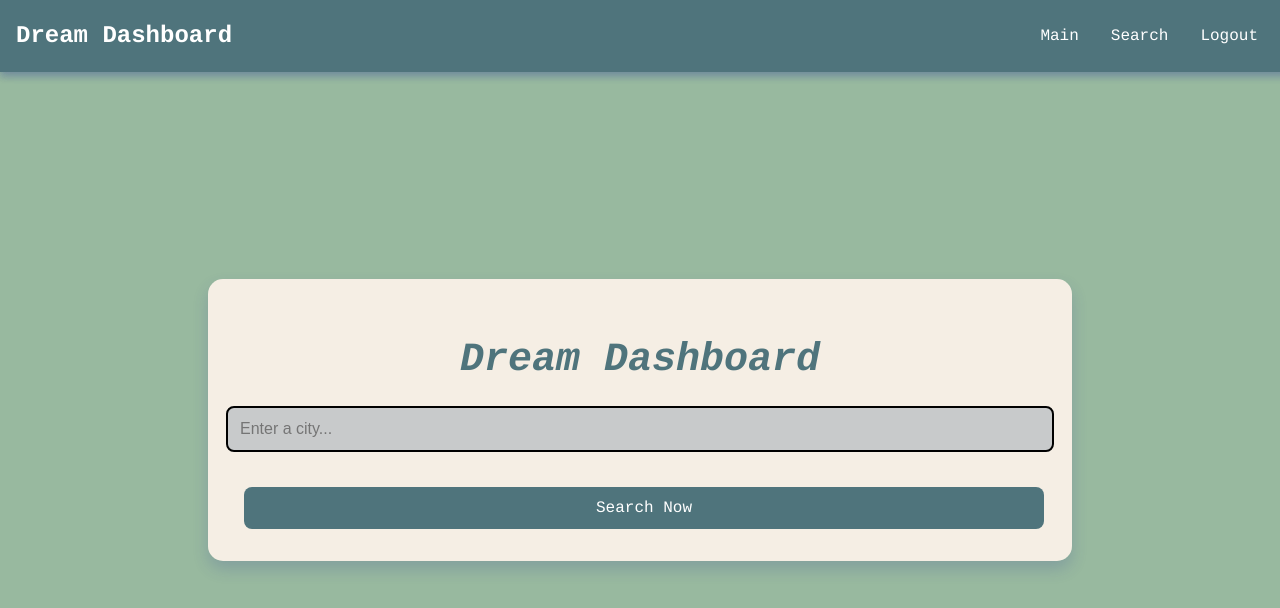
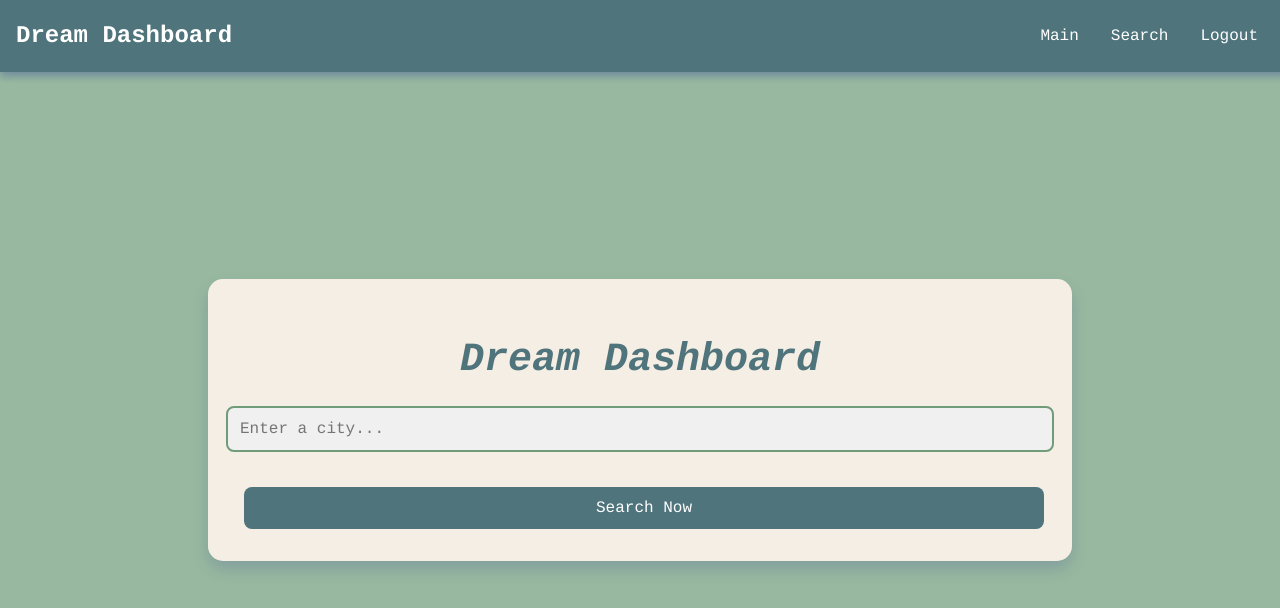
Before and after one commit to preethi-ca/cmd-f, a React (Vite) app: page /home in a window 1280 px wide. Shown: the top 608 px of the page. Built offline with nearby package versions, Linux system fonts and the light colour scheme.

Commit message:
Minor UI changes

```diff
--- a/src/pages/Home.css
+++ b/src/pages/Home.css
@@ -49,11 +49,15 @@
     border-radius: 8px;
     outline: none;
     transition: border-color 0.3s ease;
-    background-color: #c8cacb;
+    border: 2px solid #719C7A;
+    background-color: #f0f0f0; /* Change the background color */
+    color: #524747; /* Dark grey text color */
+    font-family: 'Courier', monospace;
+    outline: none;
   }
 
   .home-box input[type="text"]:focus {
-    border-color: inherit; /* Keep the original border color on focus */
+    border-color: #50685d; /* Change the border color on focus */
   }
 
   /* Button styling */
--- a/src/pages/Login.css
+++ b/src/pages/Login.css
@@ -11,13 +11,14 @@ body {
   overflow: hidden;
 }
 
-@keyframes typewriter{
-    from{width: 0;}
-    to{width: 8ch;} /* Adjust the width to match the length of the text */
+@keyframes typewriter {
+  from { width: 0; }
+  to { width: 8ch; } /* Adjust the width to match the length of the text */
 }
-  @keyframes blinkTextCursor{
-    from{border-right-color: #284a52;}
-    to{border-right-color: transparent;}
+
+@keyframes blinkTextCursor {
+  from { border-right-color: #284a52; }
+  to { border-right-color: transparent; }
 }
 
 h1 {
@@ -67,11 +68,17 @@ body {
   width: 70%;
   padding: 0.5rem;
   border: 2px solid #719C7A;
+  background-color: #f0f0f0; /* Change the background color */
+  color: #524747; /* Dark grey text color */
   border-radius: 15px;
   font-size: 1rem;
   font-family: 'Courier', monospace;
   outline: none;
   transition: border-color 0.3s ease;
+}
+
+.login-input:focus {
+  border-color: #50685d; /* Change the border color on focus */
 }
 
 .login-container {
```
Lines whose indentation alone changed are shown as unchanged.
